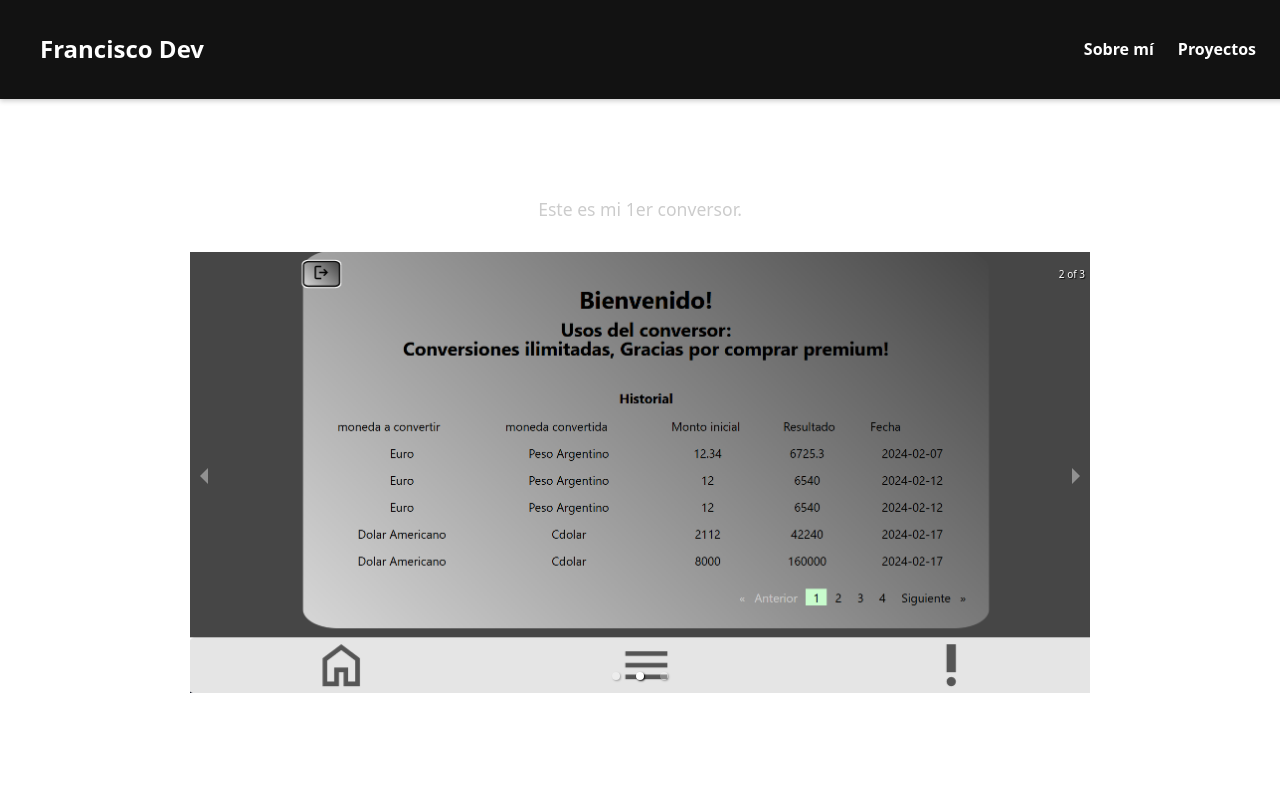
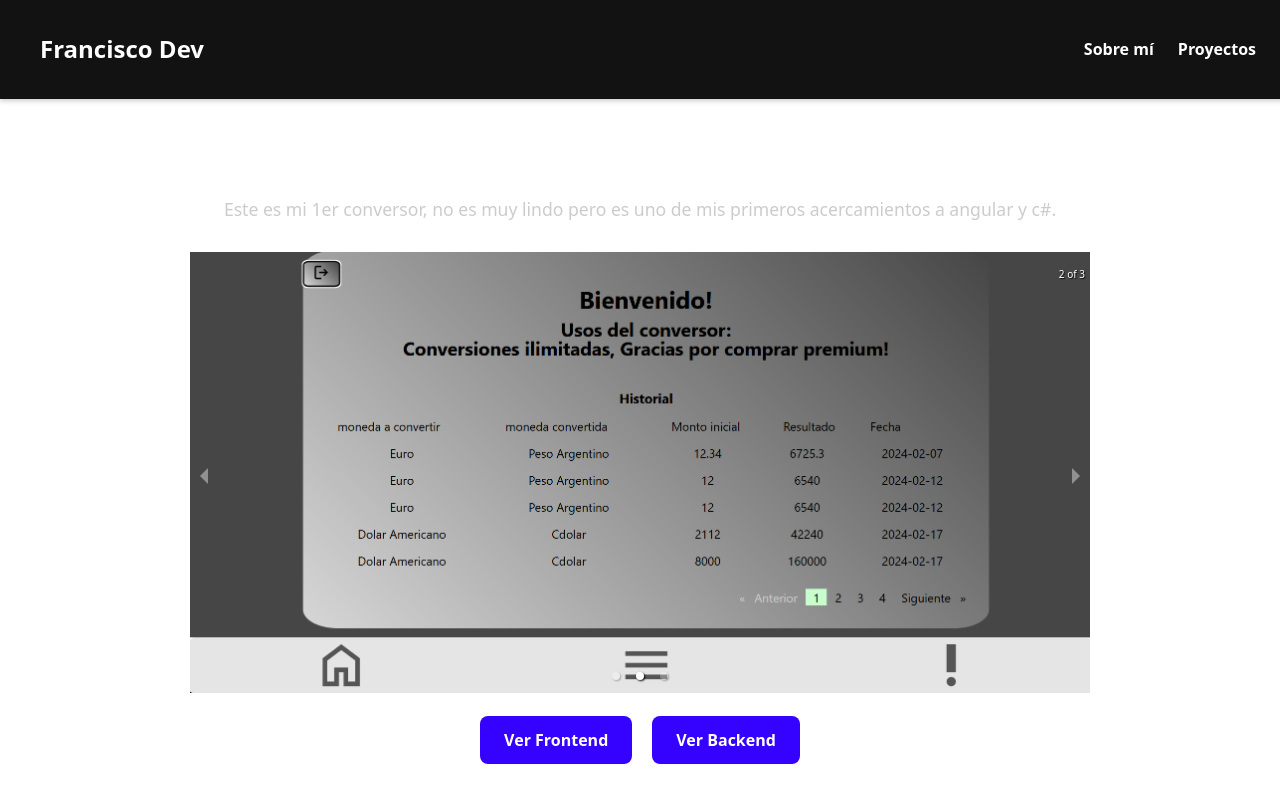
Before and after one commit to technicolo/my-landing-page, a React (Vite) app: page /projects/Conversor in a window 1280 px wide. Shown: the top 802 px of the page. Built offline with nearby package versions, Linux system fonts and the light colour scheme.

Commit message:
adicion de los botones de projectdetail

```diff
--- a/public/components/projects/prjectDetail.jsx
+++ b/public/components/projects/prjectDetail.jsx
@@ -1,31 +1,37 @@
-import React from 'react';
-import { useParams } from 'react-router-dom';
-import './Projects.css';
-import { Carousel } from 'react-responsive-carousel';
-import 'react-responsive-carousel/lib/styles/carousel.min.css';
-import Header from '../headerFooter/header/Header';
+import React from "react";
+import { useParams } from "react-router-dom";
+import "./Projects.css";
+import { Carousel } from "react-responsive-carousel";
+import "react-responsive-carousel/lib/styles/carousel.min.css";
+import Header from "../headerFooter/header/Header";
 
 const projectData = {
-  'front-proyecto-final': {
-    title: 'front-proyecto-final',
-    description: 'Este es el frontend de mi proyecto final. Está hecho con React y muestra funcionalidades completas como login, manejo de usuarios y estilos modernos.',
+  "front-proyecto-final": {
+    title: "front-proyecto-final",
+    description:
+      "esta es una aplicacion de estilo de red social pero orientada a los trabajos que hice en la facultad como projecto final, visualmente mejor que mi conversor y con algun que otro orgullo personal como el register por pasos, los comentarios y el el poder agregar imagenes via link.",
     images: [
-      '/images/mercado-trabajos/BecomeWorker3de3.png',
-      '/images/mercado-trabajos/workerProfielEdit.png',
-      '/images/mercado-trabajos/workerProfile.png',
-      '/images/mercado-trabajos/categories.png',
-      '/images/mercado-trabajos/mainPage.png',
-    ]
+      "/images/mercado-trabajos/BecomeWorker3de3.png",
+      "/images/mercado-trabajos/workerProfielEdit.png",
+      "/images/mercado-trabajos/workerProfile.png",
+      "/images/mercado-trabajos/categories.png",
+      "/images/mercado-trabajos/mainPage.png",
+    ],
+    githubFront: "https://github.com/technicolo/FrontProyectFinal",
+    githubBack: "https://github.com/technicolo/ProjectoLabBackend",
   },
-  'Conversor': {
-    title: 'Conversor',
-    description: 'Este es mi 1er conversor.',
+  Conversor: {
+    title: "Conversor",
+    description:
+      "Este es mi 1er conversor, no es muy lindo pero es uno de mis primeros acercamientos a angular y c#.",
     images: [
-      '/images/conversor/conversorMain.png',
-      '/images/conversor/registroConversor.png',
-      '/images/conversor/planesConversor.png',
-    ]
-  }
+      "/images/conversor/conversorMain.png",
+      "/images/conversor/registroConversor.png",
+      "/images/conversor/planesConversor.png",
+    ],
+    githubFront: "https://github.com/technicolo/front-conversor-monedas",
+    githubBack: "https://github.com/technicolo/ConversorBackEnd",
+  },
 };
 
 const ProjectDetail = () => {
@@ -47,6 +53,24 @@ const ProjectDetail = () => {
             </div>
           ))}
         </Carousel>
+        <div className="github-buttons">
+          <a
+            href={project.githubFront}
+            target="_blank"
+            rel="noopener noreferrer"
+            className="project-github-button"
+          >
+            Ver Frontend
+          </a>
+          <a
+            href={project.githubBack}
+            target="_blank"
+            rel="noopener noreferrer"
+            className="project-github-button"
+          >
+            Ver Backend
+          </a>
+        </div>
       </div>
     </>
   );
--- a/public/components/projects/project.jsx
+++ b/public/components/projects/project.jsx
@@ -7,7 +7,7 @@ const projects = [
   {
     id: 'front-proyecto-final',
     title: 'front-proyecto-final',
-    image: '../../../images/mercado trabajos/register.png'
+    image: '../../../images/mercado-trabajos/register.png'
   },
   {
     id: 'Conversor',
--- a/public/components/projects/projects.css
+++ b/public/components/projects/projects.css
@@ -99,3 +99,25 @@
   font-size: 1.1rem;
   color: #ccc;
 }
+
+.github-buttons {
+  margin-top: 20px;
+  display: flex;
+  justify-content: center;
+  gap: 20px;
+  flex-wrap: wrap;
+}
+
+.project-github-button {
+  padding: 12px 24px;
+  background-color: #3502ff;
+  color: white;
+  border-radius: 8px;
+  font-weight: bold;
+  text-decoration: none;
+  transition: background-color 0.3s ease;
+}
+
+.project-github-button:hover {
+  background-color: #1f01aa;
+}
```
